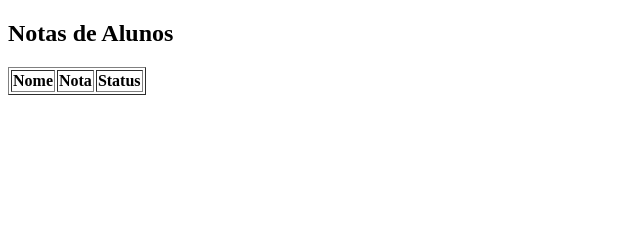
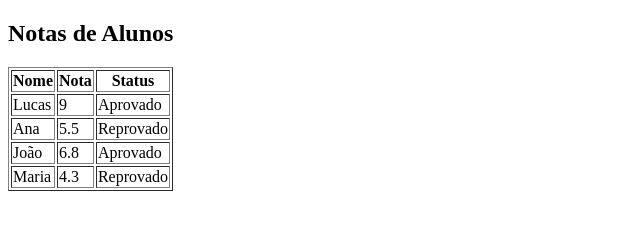
Before and after one commit to victorxx/javascriptehtml, a plain HTML site: page index.html in a window 1280 px wide. Shown: the whole page, without its empty margins (0-640 px from the left). Drawn offline with Linux system fonts and the light colour scheme.

Commit message:
Update index.html

```diff
--- a/index.html
+++ b/index.html
@@ -35,4 +35,8 @@
         <td>${aluno.nota}</td>
         <td>${status}</td>
       `;
-      tbody.ap
+      tbody.appendChild(linha); // <-- CORREÇÃO AQUI
+    });
+  </script>
+</body>
+</html>
```
